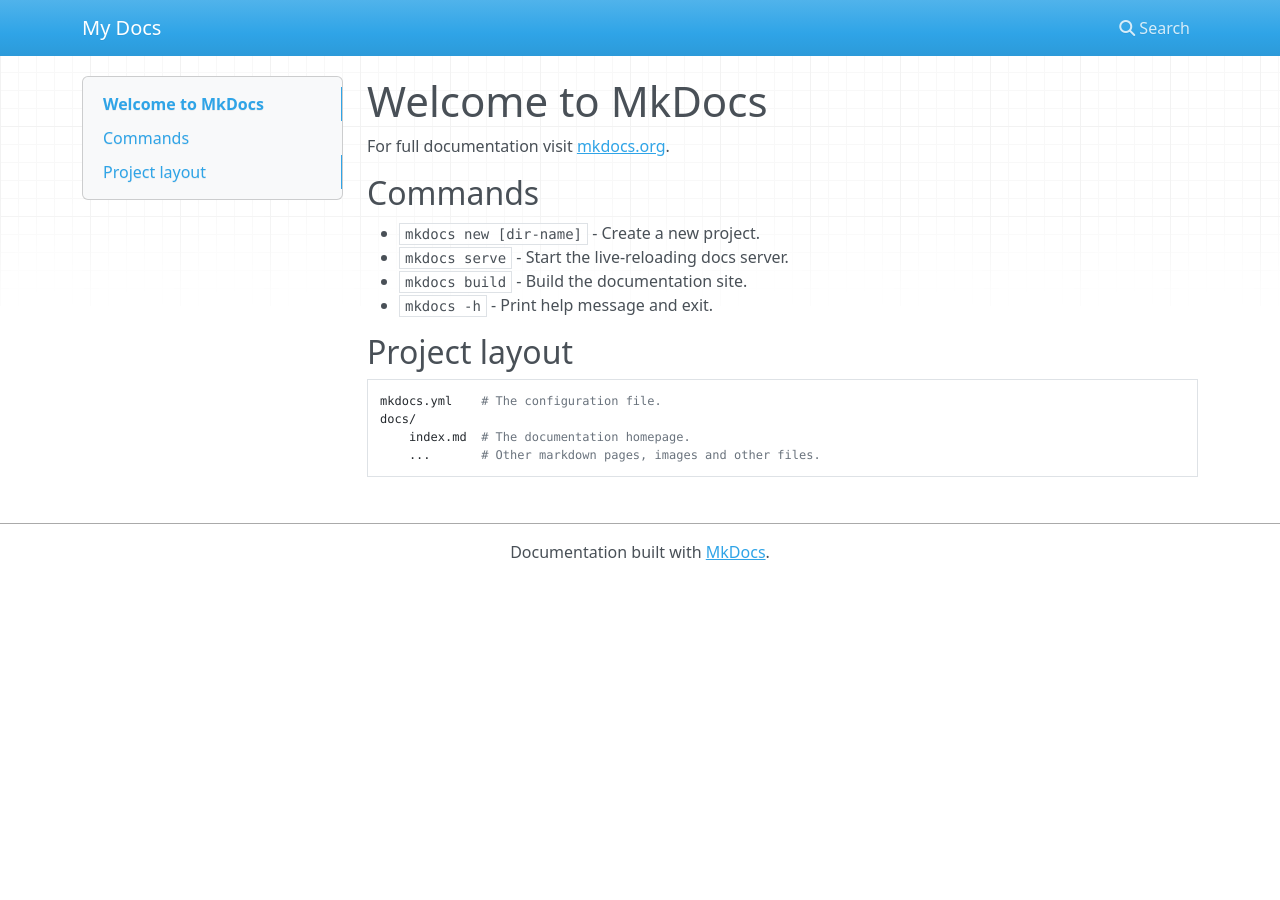
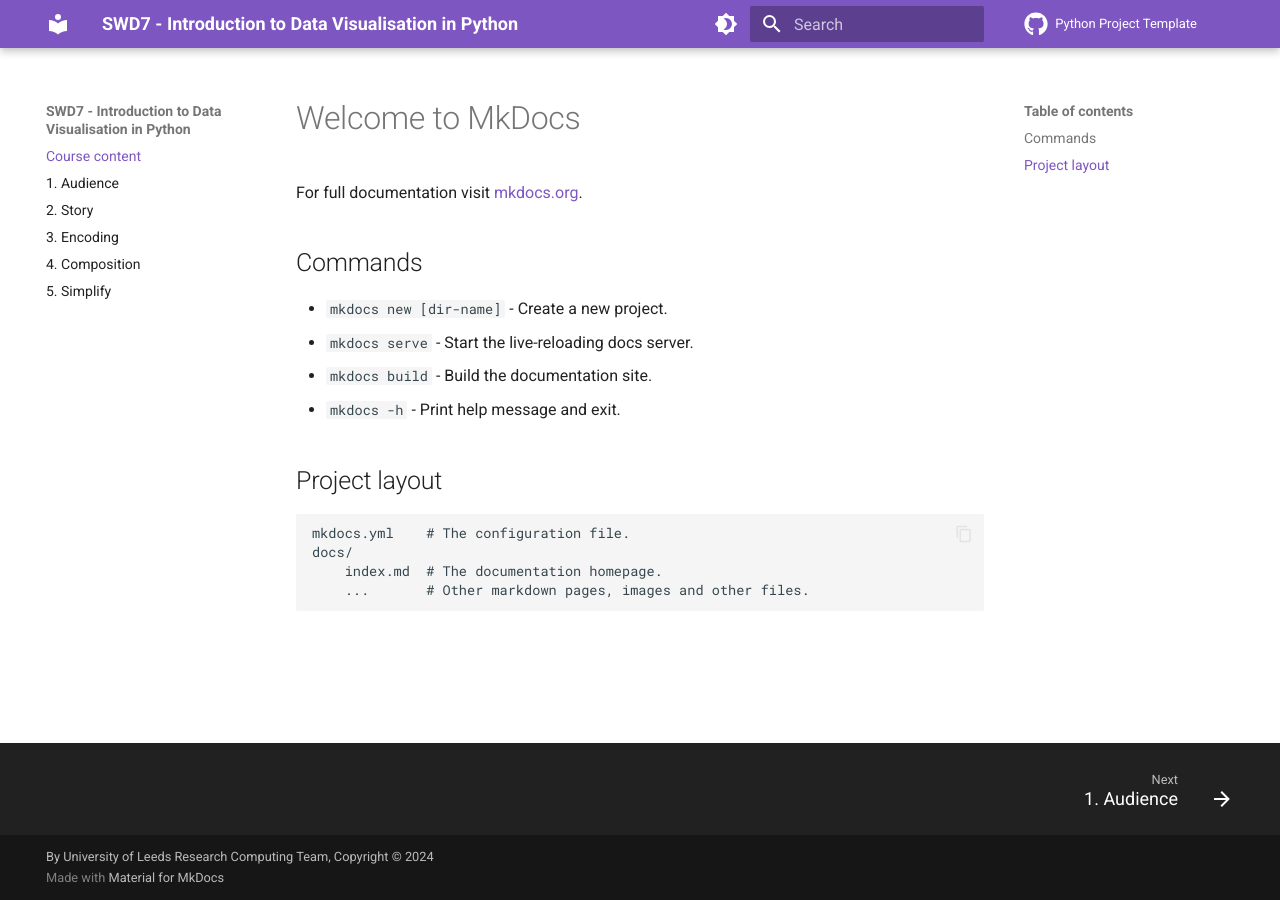
Before and after one commit to murphyqm/key-data-vis-requirements, an MkDocs documentation site: the page built from docs/index.md, in a window 1280 px wide. Built offline with MkDocs 1.6.1 and Material for MkDocs 9.7.7, drawn with Linux system fonts in a browser that asks for light colours; nearby versions of some CDN libraries; comment, search, counter and statistics services are not loaded.

Commit message:
Add makdocs skeleton

```diff
--- a/mkdocs.yml
+++ b/mkdocs.yml
@@ -1 +1,61 @@
-site_name: My Docs
+site_name: SWD7 - Introduction to Data Visualisation in Python
+
+repo_url: https://github.com/ARCTraining/python-project-template
+repo_name: Python Project Template
+
+copyright: By University of Leeds Research Computing Team, Copyright &copy; 2024
+
+theme:
+  name: "material"
+  icon:
+    repo: fontawesome/brands/github
+  features:
+    - content.code.copy
+    - navigation.footer
+  palette:
+    # Palette toggle for light mode
+    - scheme: default
+      primary: deep purple
+      accent: deep purple
+      toggle:
+        icon: material/brightness-4
+        name: Switch to dark mode
+
+    # Palette toggle for dark mode
+    - scheme: slate
+      primary: deep purple
+      accent: deep purple
+      toggle:
+        icon: material/brightness-7
+        name: Switch to light mode
+
+# plugins:
+#   - search
+#   - toggle-sidebar
+#   - awesome-pages
+#   - mermaid2:
+#       arguments:
+#         theme: 'base'
+
+markdown_extensions:
+  - pymdownx.arithmatex:
+        generic: true
+        block_tag: 'pre'
+  - pymdownx.details
+  - pymdownx.tilde
+  - pymdownx.snippets
+  - admonition
+  - pymdownx.blocks.tab
+  - pymdownx.highlight:
+      anchor_linenums: true
+      line_spans: __span
+      pygments_lang_class: true
+
+
+nav:
+  - Course content: index.md
+  - 1. Audience: 01-Audience.md
+  - 2. Story: 02-Story.md
+  - 3. Encoding: 03-Encoding.md
+  - 4. Composition: 04-Composition.md
+  - 5. Simplify: 05-Simplify.md
```
Also changed, not shown: docs/01-Audience.md (added, +4 -0 lines), docs/02-Story.md (added, +4 -0 lines), docs/03-Encoding.md (added, +4 -0 lines), docs/04-Composition.md (added, +4 -0 lines), docs/05-Simplify.md (added, +4 -0 lines).
